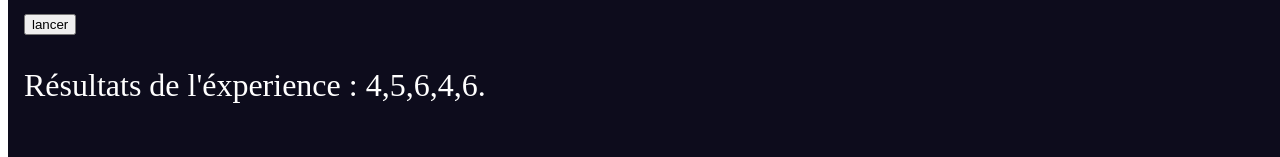
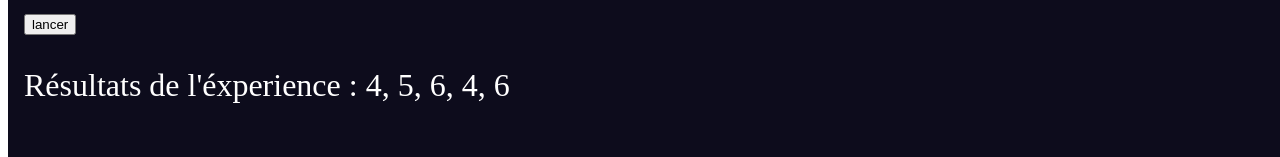
Before and after one commit to AngelPASTORROJAS/JeuDeDe, a React (Vite) app: page / in a window 1280 px wide. Both pictures are taken after a click on the button "lancer". Shown: the part 285-442 px from the top of the page. Built offline with nearby package versions, Linux system fonts and the light colour scheme.

Commit message:
feat: ajout des balises pour pour chaque résultat

```diff
--- a/src/pages/HomePage.jsx
+++ b/src/pages/HomePage.jsx
@@ -35,7 +35,7 @@ const reducer = (state, action) => {
         res.push(rollDice(state.nbDe))
       }
       return {
-        ...state, resultat:res.map(e=>"Résultats de l'éxperience : "+e+". ")
+        ...state, resultat:res.map(e=><p style={{ color: "white", fontSize: "2em" }}>Résultats de l'éxperience : {e.join(", ")}</p>)
       }
   }
 };
@@ -70,7 +70,7 @@ const HomePage = () => {
         />
       </p>
       <button onClick={ () => dispatch({type:"lancer"})}>lancer</button>
-        <p style={{ color: "white", fontSize: "2em" }}>{state.resultat}</p>
+      {state.resultat}
     </>
   );
 };
```
